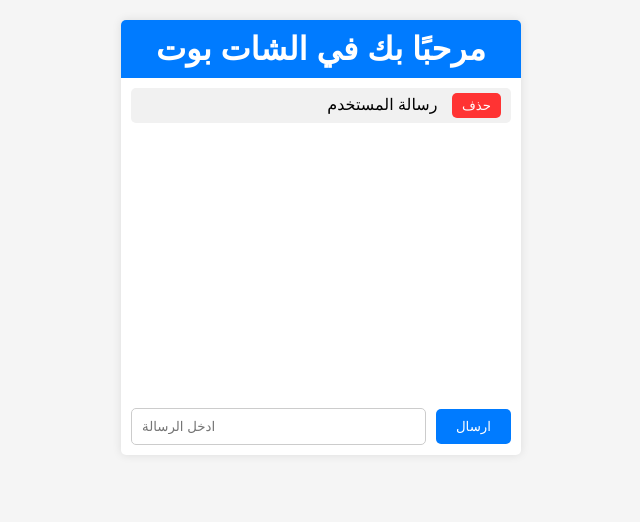
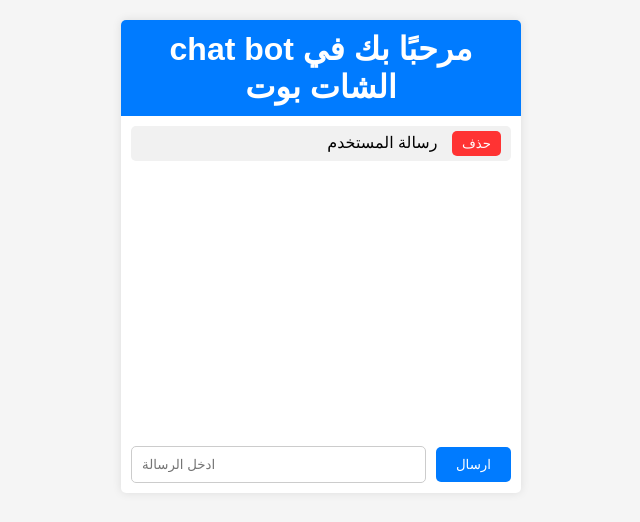
Before and after one commit to Hichamdevk/BotChat, a plain HTML site: page index.html in a window 1280 px wide. Shown: the whole page, without its empty margins (319-959 px from the left). Drawn offline with Linux system fonts and the light colour scheme.

Commit message:
Update index.html

```diff
--- a/index.html
+++ b/index.html
@@ -9,7 +9,7 @@
 <body>
     <div class="chat-container">
         <div class="chat-header">
-            <h1>مرحبًا بك في الشات بوت</h1>
+            <h1> chat bot مرحبًا بك في الشات بوت</h1>
         </div>
         <div id="chat-log" class="chat-log">
             <div class="message user">
```
